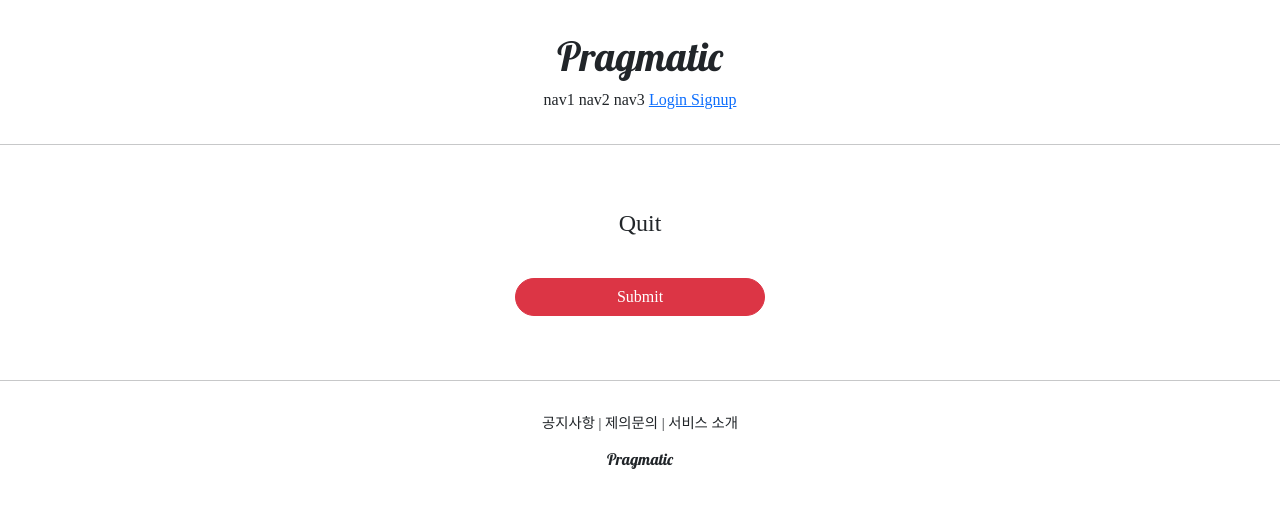
After one commit to Hyewonjang/Pragmatic_Django_Course, a Django app: template Accountapp/templates/Accountapp/delete.html in a window 1280 px wide. The commit adds this page. Shown: the top 508 px of the page. Run offline with Django 3.2, Linux system fonts and the light colour scheme; the template is opened without the code that fills it, so the values that code supplies are empty; some libraries are stand-ins or nearby versions; some web fonts are replaced.

Commit message:
django course 26 commit

```diff
--- a/Accountapp/templates/Accountapp/create.html
+++ b/Accountapp/templates/Accountapp/create.html
@@ -11,7 +11,7 @@
             {% csrf_token %}
             <!--{{ form }}--> <!-- AccountCreateView에서 설정한 form이 나온다.-->
             {% bootstrap_form form %}
-            <input type="submit" class="btn btn-primary">
+            <input type="submit" class="btn btn-dark rounded-pill col-6 mt-3"> <!--col은 버튼의 너비를 말하는 것으로 12가 부모너비의 100%를 의미하고, 6이 부모너비의 50%를 의미하며, 3이 부모너비의 25%를 의미한다. / mt-3의 경우에는 기존에 있던 margin-top을 3배 증가시킨다는 의미이다.-->
         </form>
     </div>
 
--- /dev/null
+++ b/Accountapp/templates/Accountapp/delete.html
@@ -0,0 +1,14 @@
+{% extends 'base.html' %}
+
+{% block content %}
+
+    <div style="text-align: center; max-width: 500px; margin: 4rem auto;">
+        <div class="mb-4"> <!--mb-4는 margin-bottom을 4배해준다.-->
+            <h4>Quit</h4>
+        </div>
+        <form action="{% url 'Accountapp:delete' pk=user.pk %}" method="post">
+            {% csrf_token %}
+            <input type="submit" class="btn btn-danger rounded-pill col-6 mt-3"> <!--btn 설정, class는 bootstrap 홈페이지에 가서 검색해보면 다 나옴. / btn-danger는 버튼 색이 빨간 색이 됨.-->
+    </div>
+
+{% endblock %}
--- a/Accountapp/templates/Accountapp/detail.html
+++ b/Accountapp/templates/Accountapp/detail.html
@@ -17,6 +17,11 @@
           Change Info
         </p>
       </a>
+      <a href="{% url 'Accountapp:delete' pk=user.pk %}">
+        <p>
+          Quit
+        </p>
+      </a>
       {% endif %}
 
     </div>
--- a/Accountapp/urls.py
+++ b/Accountapp/urls.py
@@ -1,7 +1,7 @@
 from django.contrib.auth.views import LoginView, LogoutView
 from django.urls import path
 
-from Accountapp.views import hello_world, AccountCreateView, AccountDetailView, AccountUpdateView
+from Accountapp.views import hello_world, AccountCreateView, AccountDetailView, AccountUpdateView, AccountDeleteView
 
 app_name = "Accountapp"
 
@@ -14,5 +14,6 @@ urlpatterns = [
     path('create/', AccountCreateView.as_view(), name='create'), # class view를 불려오려면 함수 view와 달리 뒤에 .as_view()를 붙여야 한다.
     path('detail/<int:pk>', AccountDetailView.as_view(), name='detail'),  # class view를 불려오려면 함수 view와 달리 뒤에 .as_view()를 붙여야 한다.
     path('update/<int:pk>', AccountUpdateView.as_view(), name='update'),
+    path('delete/<int:pk>', AccountDeleteView.as_view(), name='delete'),
 
 ]
--- a/templates/header.html
+++ b/templates/header.html
@@ -11,6 +11,9 @@
             <a href="{% url 'Accountapp:login' %}?next={{ request.path }}">  <!--원래 있던 페이지를 next에 넘겨줘서 login하고 원래 페이지로 다시 돌아올 수 있다.-->
                 <span>Login</span>
             </a>
+            <a href="{% url 'Accountapp:create' %}">
+                <span>Signup</span>
+            </a>
             {% else %}
             <a href="{% url 'Accountapp:detail' pk=user.pk %}">
                 <span>Mypage</span>
```
Also changed, not shown: Accountapp/views.py (+6 -1 lines).
